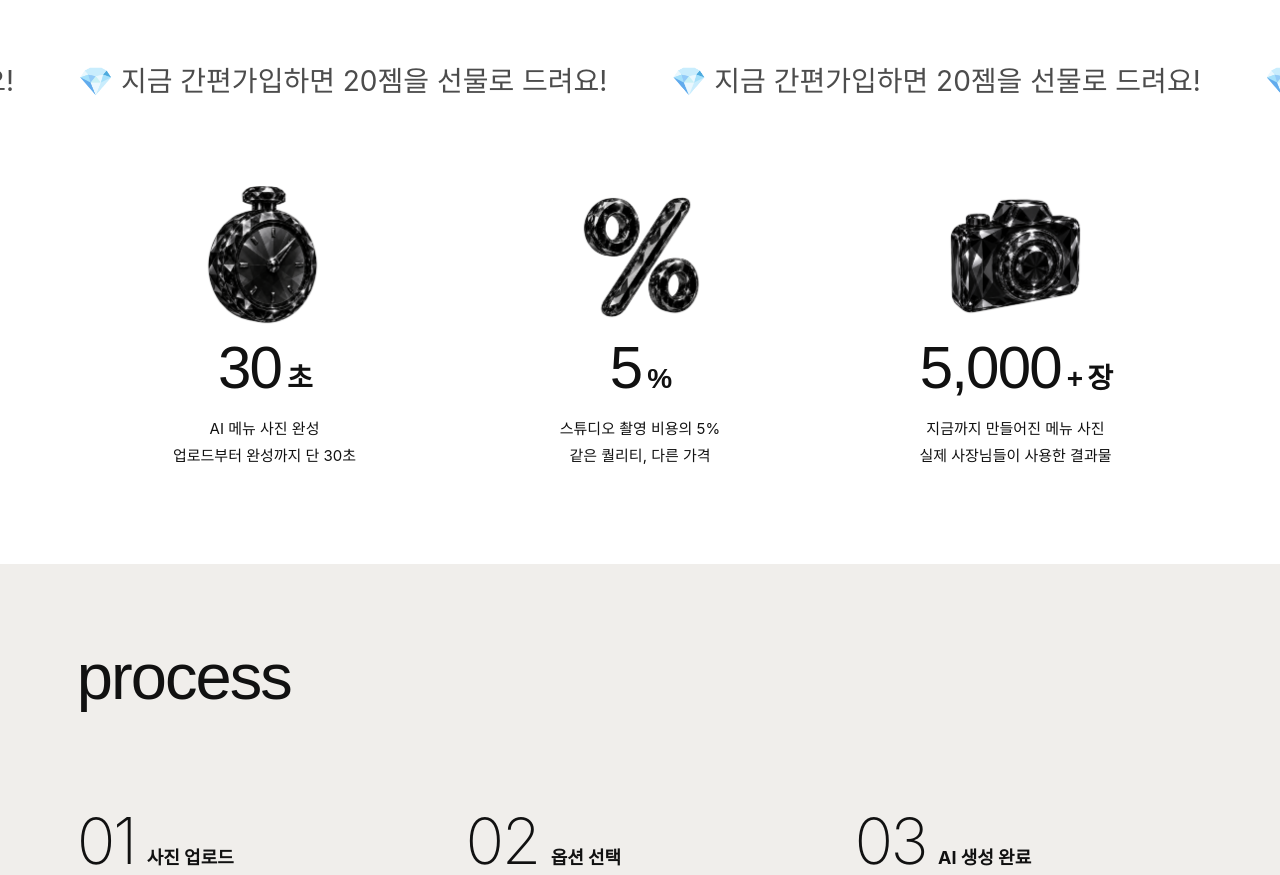
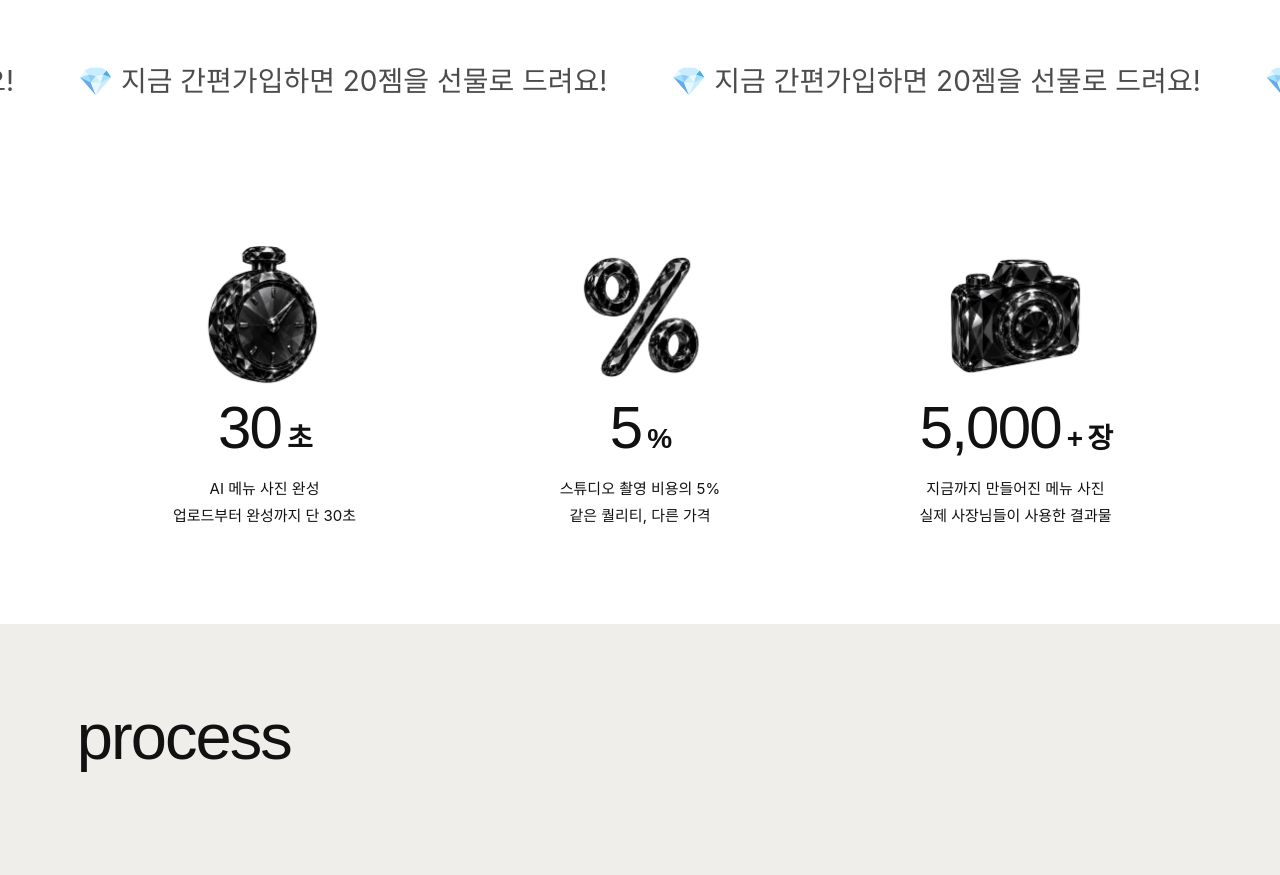
Before and after one commit to solip7131/menulab-v3, a Next.js app: page / in a window 1280 px wide. Shown: the part 840-1715 px from the top of the page. Built offline with nearby package versions, Linux system fonts and the light colour scheme; a web font is replaced by a local one.

Commit message:
Stats section: paddingTop 80px → 140px

```diff
--- a/app/page.tsx
+++ b/app/page.tsx
@@ -490,7 +490,7 @@ export default function HomePage() {
         </div>
 
         {/* ── Stats ── */}
-        <section className="stats-section" style={{ background: '#fff', paddingTop: '80px', paddingBottom: '100px', position: 'relative' }}>
+        <section className="stats-section" style={{ background: '#fff', paddingTop: '140px', paddingBottom: '100px', position: 'relative' }}>
           <div className="stats-inner" style={{ maxWidth: '1440px', margin: '-24px auto 0', paddingLeft: 'clamp(24px,6vw,120px)', paddingRight: 'clamp(24px,6vw,120px)' }}>
             <div ref={statsRef} className="stats-grid">
               {STATS.map((stat, i) => (
```
